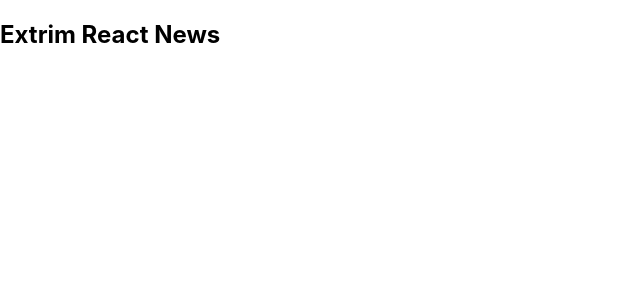
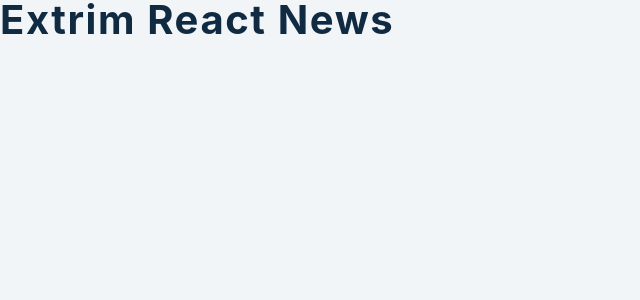
Before and after one commit to portfolioOntwikkelaar/digitaalNieuwsAPI, a React (Create React App) app: page / in a window 1280 px wide. Shown: the top 300 px of the page, without its empty margins (0-640 px from the left). Built offline with nearby package versions, Linux system fonts and the light colour scheme.

Commit message:
het is de 3e step

```diff
--- /dev/null
+++ b/src/SearchForm.js
@@ -0,0 +1,12 @@
+import React from 'react'
+import { useGlobalContext } from "./context";
+
+const SearchForm = () => {
+  return (
+    <h1>
+      search form
+    </h1>
+  )
+}
+
+export default SearchForm
--- /dev/null
+++ b/src/Stories.js
@@ -0,0 +1,12 @@
+import React from 'react'
+import { useGlobalContext } from "./context";
+
+const Stories = () => {
+  return (
+    <h1>
+      Stories cmpp
+    </h1>
+  )
+}
+
+export default Stories
--- /dev/null
+++ b/src/context.js
@@ -0,0 +1,30 @@
+import React, { useContext, useEffect, useReducer } from 'react'
+
+import {
+  SET_LOADING,
+  SET_STORIES,
+  REMOVE_STORY,
+  HANDLE_PAGE,
+  HANDLE_SEARCH,
+} from './actions'
+import reducer from './reducer'
+
+const API_ENDPOINT = 'https://hn.algolia.com/api/v1/search?'
+
+const initialState = {
+
+}
+
+const AppContext = React.createContext()
+
+const AppProvider = ({ children }) => {
+  return <AppContext.Provider vallue='tutu'>{children}</AppContext.Provider>
+
+  }
+
+// make sure use
+export const useGlobalContext = () => {
+  return useContext(AppContext)
+}
+
+export { AppContext, AppProvider }
--- a/src/index.css
+++ b/src/index.css
@@ -1,13 +1,274 @@
+/*
+===============
+Variables
+===============
+*/
+
+:root {
+  /* dark shades of primary color*/
+  --clr-primary-1: hsl(205, 86%, 17%);
+  --clr-primary-2: hsl(205, 77%, 27%);
+  --clr-primary-3: hsl(205, 72%, 37%);
+  --clr-primary-4: hsl(205, 63%, 48%);
+  /* primary/main color */
+  --clr-primary-5: hsl(205, 78%, 60%);
+  /* lighter shades of primary color */
+  --clr-primary-6: hsl(205, 89%, 70%);
+  --clr-primary-7: hsl(205, 90%, 76%);
+  --clr-primary-8: hsl(205, 86%, 81%);
+  --clr-primary-9: hsl(205, 90%, 88%);
+  --clr-primary-10: hsl(205, 100%, 96%);
+  /* darkest grey - used for headings */
+  --clr-grey-1: hsl(209, 61%, 16%);
+  --clr-grey-2: hsl(211, 39%, 23%);
+  --clr-grey-3: hsl(209, 34%, 30%);
+  --clr-grey-4: hsl(209, 28%, 39%);
+  /* grey used for paragraphs */
+  --clr-grey-5: hsl(210, 22%, 49%);
+  --clr-grey-6: hsl(209, 23%, 60%);
+  --clr-grey-7: hsl(211, 27%, 70%);
+  --clr-grey-8: hsl(210, 31%, 80%);
+  --clr-grey-9: hsl(212, 33%, 89%);
+  --clr-grey-10: hsl(210, 36%, 96%);
+  --clr-white: #fff;
+  --clr-red-dark: hsl(360, 67%, 44%);
+  --clr-red-light: hsl(360, 71%, 66%);
+  --clr-green-dark: hsl(125, 67%, 44%);
+  --clr-green-light: hsl(125, 71%, 66%);
+  --clr-black: #222;
+  --transition: all 0.3s linear;
+  --spacing: 0.1rem;
+  --radius: 0.25rem;
+  --light-shadow: 0 5px 15px rgba(0, 0, 0, 0.1);
+  --dark-shadow: 0 5px 15px rgba(0, 0, 0, 0.2);
+  --max-width: 1170px;
+  --fixed-width: 620px;
+}
+/*
+===============
+Global Styles
+===============
+*/
+
+*,
+::after,
+::before {
+  margin: 0;
+  padding: 0;
+  box-sizing: border-box;
+}
 body {
-  margin: 0;
-  font-family: -apple-system, BlinkMacSystemFont, 'Segoe UI', 'Roboto', 'Oxygen',
-    'Ubuntu', 'Cantarell', 'Fira Sans', 'Droid Sans', 'Helvetica Neue',
-    sans-serif;
-  -webkit-font-smoothing: antialiased;
-  -moz-osx-font-smoothing: grayscale;
+  font-family: -apple-system, BlinkMacSystemFont, 'Segoe UI', Roboto, Oxygen,
+    Ubuntu, Cantarell, 'Open Sans', 'Helvetica Neue', sans-serif;
+  background: var(--clr-grey-10);
+  color: var(--clr-grey-1);
+  line-height: 1.5;
+  font-size: 0.875rem;
+}
+ul {
+  list-style-type: none;
+}
+a {
+  text-decoration: none;
+}
+h1,
+h2,
+h3,
+h4 {
+  letter-spacing: var(--spacing);
+  text-transform: capitalize;
+  line-height: 1.25;
+  margin-bottom: 0.75rem;
+}
+h1 {
+  font-size: 2.5rem;
+}
+h2 {
+  font-size: 2rem;
+}
+h3 {
+  font-size: 1.25rem;
+}
+h4 {
+  font-size: 0.875rem;
+}
+p {
+  margin-bottom: 1.25rem;
+  color: var(--clr-grey-3);
+}
+@media screen and (min-width: 800px) {
+  h1 {
+    font-size: 3rem;
+  }
+  h2 {
+    font-size: 2.5rem;
+  }
+  h3 {
+    font-size: 1.75rem;
+  }
+  h4 {
+    font-size: 1rem;
+  }
+  body {
+    font-size: 1rem;
+  }
+  h1,
+  h2,
+  h3,
+  h4 {
+    line-height: 1;
+  }
+}
+/*  global classes */
+
+/* section */
+.section {
+  width: 90vw;
+  margin: 0 auto;
+  max-width: var(--max-width);
 }
 
-code {
-  font-family: source-code-pro, Menlo, Monaco, Consolas, 'Courier New',
-    monospace;
+@media screen and (min-width: 992px) {
+  .section {
+    width: 95vw;
+  }
 }
+
+/*
+===============
+Search
+===============
+*/
+.search-form {
+  width: 90vw;
+  max-width: var(--max-width);
+  margin: 0 auto;
+  margin-top: 5rem;
+  margin-bottom: 3rem;
+}
+.form-input {
+  width: 100%;
+  border: none;
+  border-bottom: 3px solid var(--clr-grey-8);
+  max-width: 600px;
+  background: transparent;
+  padding: 1rem;
+  font-size: 1rem;
+  color: var(--clr-grey-3);
+  text-transform: uppercase;
+  letter-spacing: var(--spacing);
+  margin-top: 1rem;
+}
+
+/*
+===============
+Buttons
+===============
+*/
+
+.btn-container {
+  width: 90vw;
+  max-width: var(--max-width);
+  margin: 0 auto;
+  margin-bottom: 1.5rem;
+  display: flex;
+  justify-content: center;
+  align-items: center;
+}
+.btn-container p {
+  margin-bottom: 0;
+  font-size: 1.2rem;
+  font-weight: bold;
+}
+
+.btn-container button {
+  margin: 1rem;
+  padding: 0.25rem 0.5rem;
+  text-transform: capitalize;
+  font-weight: bold;
+  border-color: transparent;
+  background: var(--clr-primary-5);
+  border-radius: var(--radius);
+  color: var(--clr-white);
+  letter-spacing: var(--spacing);
+  cursor: pointer;
+}
+.btn-container button:disabled {
+  cursor: not-allowed;
+}
+
+/*
+===============
+Spinner
+===============
+*/
+.spinner-container {
+  position: relative;
+}
+@keyframes spinner {
+  to {
+    transform: rotate(360deg);
+  }
+}
+
+.loading {
+  width: 6rem;
+  height: 6rem;
+  margin: 0 auto;
+  margin-top: 10rem;
+  border-radius: 50%;
+  border: 3px solid #ccc;
+  border-top-color: var(--clr-primary-5);
+  animation: spinner 0.6s linear infinite;
+}
+
+/*
+===============
+Story
+===============
+*/
+.stories {
+  width: 90vw;
+  max-width: var(--max-width);
+  margin: 0 auto;
+  margin-bottom: 5rem;
+  display: grid;
+  gap: 2rem;
+}
+@media screen and (min-width: 992px) {
+  .stories {
+    display: grid;
+    grid-template-columns: 1fr 1fr;
+    /* align-items: start; */
+  }
+}
+.story {
+  background: var(--clr-white);
+  border-radius: var(--radius);
+  padding: 1rem 2rem;
+}
+
+.title {
+  line-height: 1.5;
+  margin-bottom: 0.25rem;
+}
+.info {
+  margin-bottom: 0.5rem;
+  color: var(--clr-grey-5);
+}
+
+.read-link {
+  font-size: 0.85rem;
+  margin-right: 0.75rem;
+  text-transform: capitalize;
+  color: var(--clr-primary-5);
+}
+
+.remove-btn {
+  background: transparent;
+  color: var(--clr-red-dark);
+  border-color: transparent;
+  cursor: pointer;
+  text-transform: capitalize;
+  font-size: 0.85rem;
+}
--- a/src/index.js
+++ b/src/index.js
@@ -7,7 +7,10 @@ import reportWebVitals from './reportWebVitals';
 
 ReactDOM.render(
   <React.StrictMode>
+    <AppProvider>
+
     <App />
+    </AppProvider>
   </React.StrictMode>,
   document.getElementById('root')
 );
```
Also changed, not shown: src/setupTests.js (deleted, +0 -5 lines), src/logo.svg (deleted), 1 other file (tests, documents, lock files or other folders).
